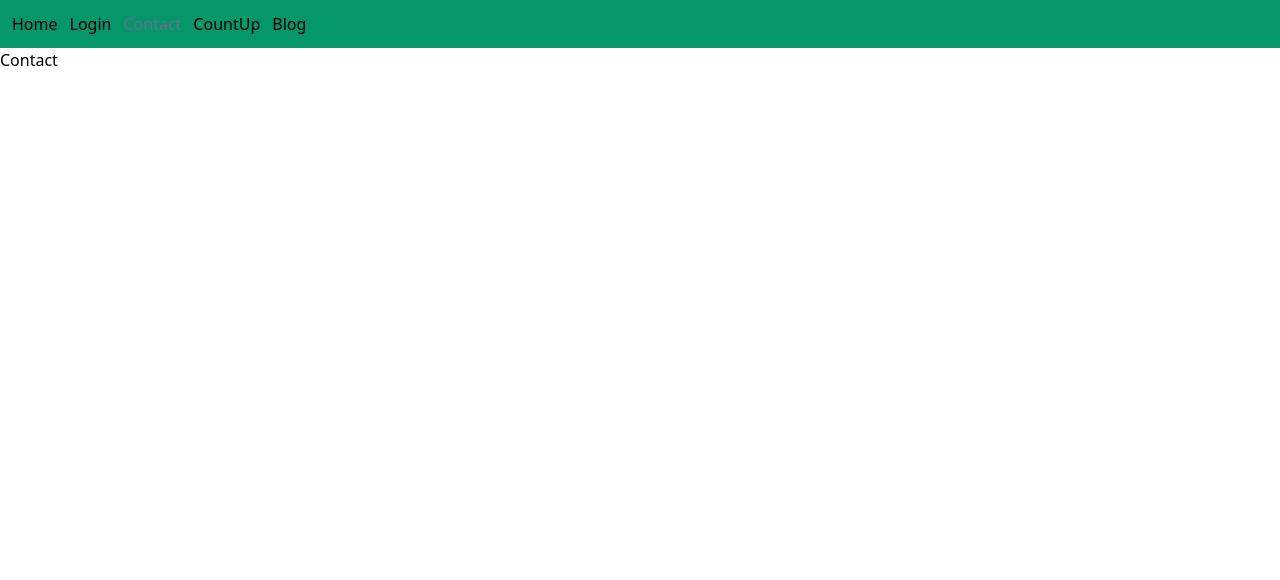
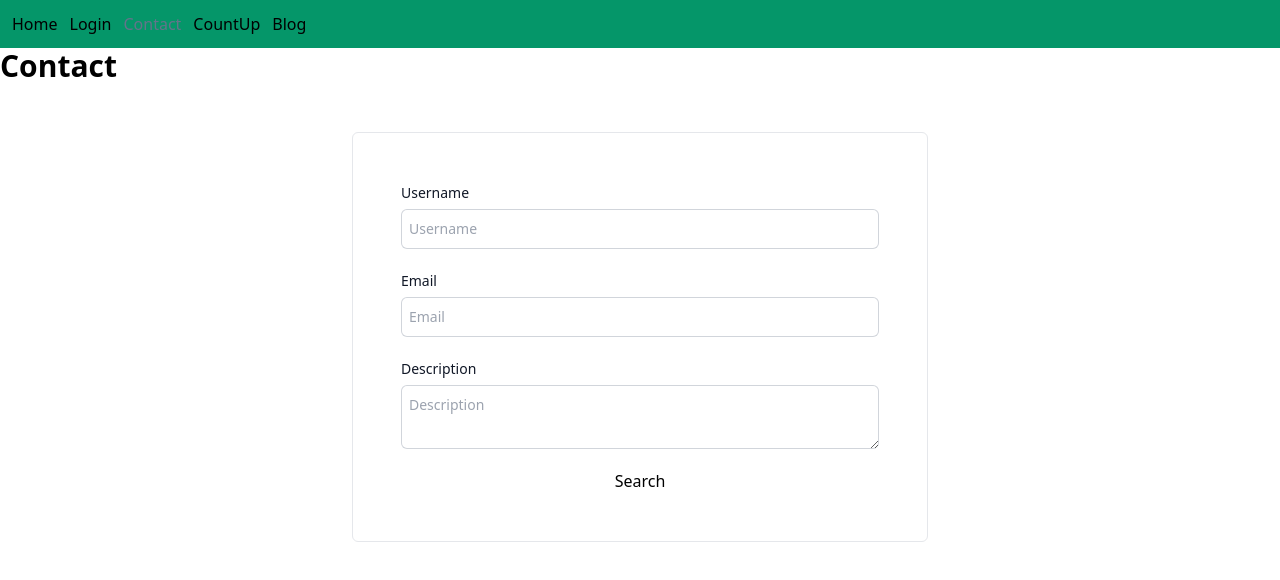
Before and after one commit to pascal-la/concepts-react, a React (Create React App) app: page /contact in a window 1280 px wide. Shown: the top 580 px of the page. Built offline with nearby package versions, Linux system fonts and the light colour scheme.

Commit message:
create Input & InputWithLabel / PageTitle components

```diff
--- /dev/null
+++ b/src/components/PageTitle.tsx
@@ -0,0 +1,5 @@
+const PageTitle = ({ text }: { text: string }) => {
+  return <h1 className="text-3xl font-bold">{text}</h1>;
+};
+
+export default PageTitle;
--- /dev/null
+++ b/src/components/input/Input.tsx
@@ -0,0 +1,32 @@
+import { createElement } from "react";
+import { twMerge } from "tailwind-merge";
+import { InputType } from "../../types/types";
+
+const Input = ({
+  type = "text",
+  id,
+  name,
+  placeholder,
+  value,
+  onChange,
+  inputClassName,
+}: InputType) => {
+  const isTextArea = type === "textarea";
+
+  const input = createElement(isTextArea ? "textarea" : "input", {
+    type: !isTextArea ? type : undefined,
+    id,
+    name,
+    value,
+    onChange,
+    placeholder,
+    className: twMerge(
+      "block w-full rounded-md border-0 p-2 text-gray-900 ring-1 ring-inset ring-gray-300 placeholder:text-gray-400 focus:ring-2 focus:ring-inset focus:ring-indigo-600 sm:text-sm/6",
+      inputClassName
+    ),
+  });
+
+  return input;
+};
+
+export default Input;
--- /dev/null
+++ b/src/components/input/InputWithLabel.tsx
@@ -0,0 +1,28 @@
+import { twMerge } from "tailwind-merge";
+
+import { InputWithLabelType } from "../../types/types";
+
+import Input from "./Input";
+
+const InputWithLabel = ({
+  label,
+  labelClassName,
+  ...props
+}: InputWithLabelType) => {
+  return (
+    <fieldset className="grid gap-1">
+      <label
+        htmlFor={props.id}
+        className={twMerge(
+          "block text-sm/6 font-medium text-gray-900",
+          labelClassName
+        )}
+      >
+        {label}
+      </label>
+      <Input {...props} />
+    </fieldset>
+  );
+};
+
+export default InputWithLabel;
--- a/src/components/toast/Toast.tsx
+++ b/src/components/toast/Toast.tsx
@@ -2,13 +2,13 @@ import { useEffect, useState } from "react";
 import { twMerge } from "tailwind-merge";
 
 import { useToastContext } from "../../context/ToastContext";
-import { Toast as ToastType } from "../../types/types";
+import { ToastType } from "../../types/types";
 
 import ToastProgress from "./ToastProgress";
 
 const TOAST_DURATION = 5;
 
-const toastType = {
+const toastVariant = {
   success: "bg-emerald-300",
   error: "bg-yellow-200",
   danger: "bg-red-300",
@@ -45,7 +45,7 @@ const Toast = ({ toast }: ToastProps) => {
       className={twMerge(
         "min-w-60 border border-slate-900 bg-sky-300 rounded-md overflow-clip animate-slide-in-from-right peer/toast",
         discardAnimation && "animate-slide-out-to-right",
-        toast.type && toastType[toast.type]
+        toast.type && toastVariant[toast.type]
       )}
     >
       <div className="flex justify-between p-3">
--- a/src/context/ToastContext.tsx
+++ b/src/context/ToastContext.tsx
@@ -1,14 +1,14 @@
 import { createContext, useContext, useMemo, useState } from "react";
 
-import { Toast } from "../types/types";
+import { ToastType } from "../types/types";
 
 import ToastContainer from "../components/toast/ToastContainer";
 
 const ANIMATION_DURATION = 290;
 
 type ToastProviderProps = {
-  toasts: Toast[];
-  addToast: (toast: Toast) => void;
+  toasts: ToastType[];
+  addToast: (toast: ToastType) => void;
   onDiscardToast: (id: number) => void;
 };
 
@@ -23,7 +23,7 @@ const useToastContext = () => {
   return context;
 };
 
-const defaultToasts: Toast[] = [
+const defaultToasts: ToastType[] = [
   { id: 1, message: "Chocolate Chip", duration: 2 },
   { id: 2, message: "Sugar", type: "success", duration: 5 },
   { id: 3, message: "Oatmeal", type: "error", duration: 4 },
@@ -31,9 +31,9 @@ const defaultToasts: Toast[] = [
 ];
 
 const ToastProvider = ({ children }: { children: React.ReactNode }) => {
-  const [toasts, setToasts] = useState<Toast[]>(defaultToasts);
+  const [toasts, setToasts] = useState<ToastType[]>(defaultToasts);
 
-  const addToast = (toast: Toast) => {
+  const addToast = (toast: ToastType) => {
     const { id, message, type, duration } = toast;
     setToasts((prev) => [...prev, { id, message, type, duration }]);
   };
--- a/src/pages/contact.tsx
+++ b/src/pages/contact.tsx
@@ -1,7 +1,75 @@
+import React, { useState } from "react";
+
+import { InputWithLabelType } from "../types/types";
+
+import InputWithLabel from "../components/input/InputWithLabel";
+import PageTitle from "../components/PageTitle";
+
 const Contact = () => {
+  function search(e: React.FormEvent<HTMLFormElement>) {
+    e.preventDefault();
+    const formData = new FormData(e.currentTarget);
+    const query = formData.get("query");
+    console.log(query);
+  }
+
+  const [username, setUsername] = useState("");
+  const [email, setEmail] = useState("");
+  const [description, setDescription] = useState("");
+
+  const inputs: InputWithLabelType[] = [
+    {
+      label: "Username",
+      name: "username",
+      id: "username",
+      placeholder: "Username",
+      value: username,
+      onChange: (e: React.ChangeEvent<HTMLInputElement>) =>
+        setUsername(e.target.value),
+    },
+    {
+      label: "Email",
+      type: "email",
+      name: "email",
+      id: "email",
+      placeholder: "Email",
+      value: email,
+      onChange: (e: React.ChangeEvent<HTMLInputElement>) =>
+        setEmail(e.target.value),
+    },
+    {
+      label: "Description",
+      type: "textarea",
+      name: "description",
+      id: "description",
+      placeholder: "Description",
+      value: description,
+      onChange: (e: React.ChangeEvent<HTMLTextAreaElement>) =>
+        setDescription(e.target.value),
+    },
+  ];
+
   return (
-    <div>
-      <h1>Contact</h1>
+    <div className="container mx-auto grid gap-12">
+      <PageTitle text="Contact" />
+      <div className="mx-auto max-w-xl w-full p-12 border rounded-md">
+        <form onSubmit={search} className="grid gap-5">
+          {inputs.map((input, i) => (
+            <InputWithLabel
+              key={i}
+              label={input.label}
+              type={input.type}
+              id={input.id}
+              name={input.name}
+              placeholder={input.placeholder}
+              value={input.value}
+              onChange={input.onChange}
+            />
+          ))}
+
+          <button type="submit">Search</button>
+        </form>
+      </div>
     </div>
   );
 };
--- a/src/types/types.ts
+++ b/src/types/types.ts
@@ -1,6 +1,29 @@
-export type Toast = {
+export type ToastType = {
   id: number;
   message: string;
   type?: "success" | "error" | "danger" | undefined;
   duration?: number;
 };
+
+export type InputFieldType =
+  | "text"
+  | "textarea"
+  | "email"
+  | "password"
+  | "search"
+  | "number";
+
+export type InputType = {
+  type?: InputFieldType;
+  id: string;
+  name: string;
+  placeholder: string;
+  value?: string;
+  onChange?: React.ChangeEventHandler<HTMLInputElement | HTMLTextAreaElement>;
+  inputClassName?: string;
+};
+
+export type InputWithLabelType = InputType & {
+  label: string;
+  labelClassName?: string;
+};
```
